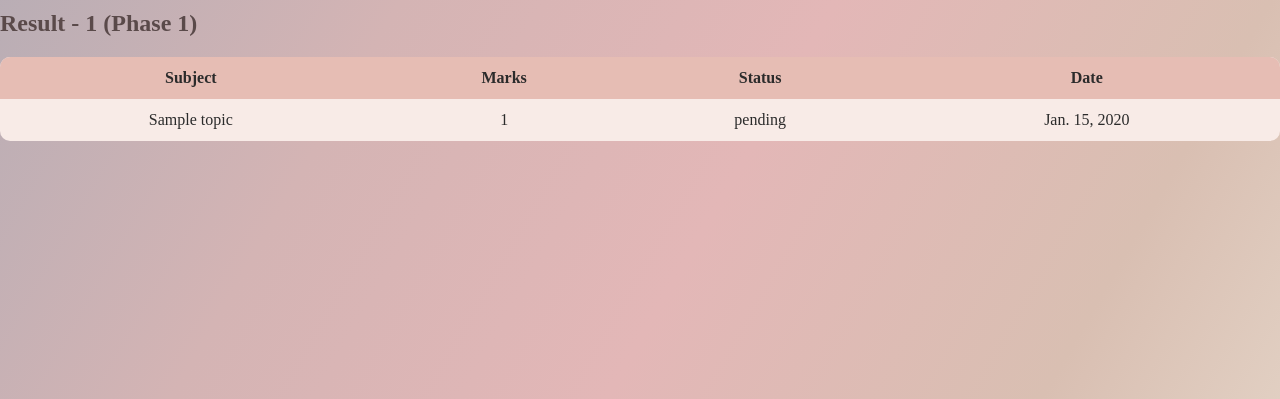
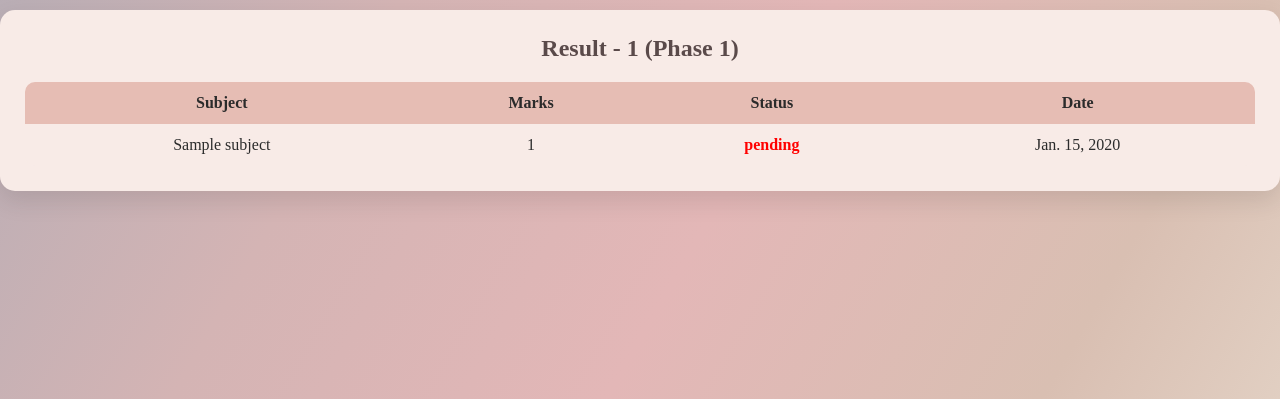
Before and after one commit to ayesha-rahman37/MedEdu-Portal, a Django app: page /result/1/1/ in a window 1280 px wide. Shown: the part 60-459 px from the top of the page. Run offline with Django 5.2, Linux system fonts and the light colour scheme; a user stored in the database is signed in; tables that the repository leaves empty hold one stand-in row (values such as "Sample post"); parts of the project's set-up code (start-up, migrations or seed data) failed here and were passed over.

Commit message:
add extra column in phase wise item & card results

```diff
--- a/MedEdu/urls.py
+++ b/MedEdu/urls.py
@@ -43,6 +43,7 @@ urlpatterns = [
     # ================= EXAM RESULTS BY PHASE =================
     path('result/<str:exam_type>/<int:phase>/', views.result_by_phase, name='result_phase'),
 
+
     # ================= DOCTOR SCHEDULE =================
     path("doctor/schedule/", views.doctor_schedule, name="doctor_schedule"),
 
--- a/static/css/style.css
+++ b/static/css/style.css
@@ -1004,3 +1004,51 @@ h2 {
     background: #f3d8d2;
     transition: 0.3s;
 }
+
+.result-box {
+    background: #f8ebe7;
+    padding: 25px;
+    border-radius: 15px;
+    box-shadow: 0 10px 25px rgba(0,0,0,0.1);
+}
+
+.result-title {
+    margin-bottom: 15px;
+    text-align: center;
+}
+
+.result-table {
+    width: 100%;
+    border-collapse: collapse;
+    overflow: hidden;
+    border-radius: 10px;
+}
+
+.result-table th {
+    background: #e6bdb4;
+    padding: 12px;
+}
+
+.result-table td {
+    padding: 12px;
+    text-align: center;
+}
+
+.result-table tr:nth-child(even) {
+    background: #f3d8d2;
+}
+
+.result-table tr:hover {
+    background: #edd0c8;
+}
+
+/* Status colors */
+.status-pass {
+    color: green;
+    font-weight: bold;
+}
+
+.status-fail {
+    color: red;
+    font-weight: bold;
+}
--- a/templates/result/result_list.html
+++ b/templates/result/result_list.html
@@ -1,34 +1,68 @@
 {% extends 'base.html' %}
+{% load static %}
 
 {% block content %}
 
 <div class="container">
 
-    <h2>Result - {{ exam_type|title }} (Phase {{ phase }})</h2>
+    <div class="result-box">
+
+        <h2 class="result-title">
+            Result - {{ exam_type|title }} (Phase {{ phase }})
+        </h2>
 
         <table class="result-table">
+
+            <thead>
                 <tr>
                     <th>Subject</th>
+
+                    {% if exam_type == "item" %}
+                        <th>Topic Name</th>
+                    {% elif exam_type == "card" %}
+                        <th>Card Name</th>
+                    {% endif %}
+
                     <th>Marks</th>
                     <th>Status</th>
                     <th>Date</th>
                 </tr>
+            </thead>
 
+            <tbody>
                 {% for r in results %}
                 <tr>
+
+                    <td>{{ r.topic.subject.name }}</td>
+
+                    {% if exam_type == "item" %}
                         <td>{{ r.topic.title }}</td>
+                    {% elif exam_type == "card" %}
+                        <td>{{ r.topic.title }}</td>
+                    {% endif %}
+
                     <td>{{ r.marks }}</td>
-            <td>{{ r.status }}</td>
+
+                    <td class="{% if r.status == 'clear' %}status-pass{% else %}status-fail{% endif %}">
+                        {{ r.status }}
+                    </td>
+
                     <td>{{ r.date }}</td>
+
                 </tr>
                 {% empty %}
                 <tr>
-            <td colspan="4">No results found</td>
+                    <td colspan="5" style="text-align:center; padding:20px;">
+                        No results found
+                    </td>
                 </tr>
                 {% endfor %}
+            </tbody>
 
         </table>
 
     </div>
 
+</div>
+
 {% endblock %}
```
Lines whose indentation alone changed are shown as unchanged.
